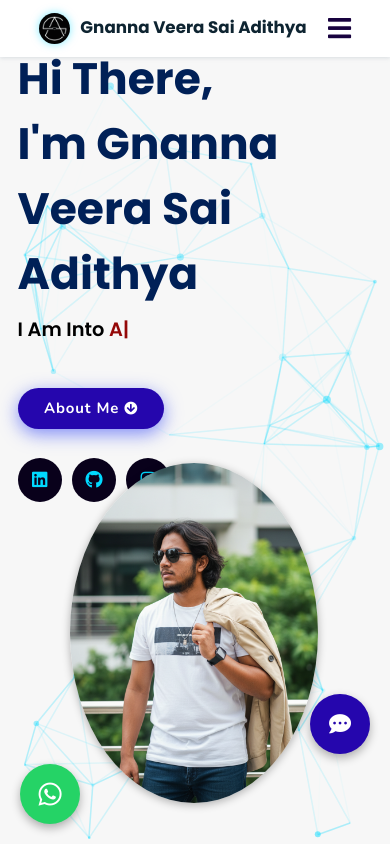
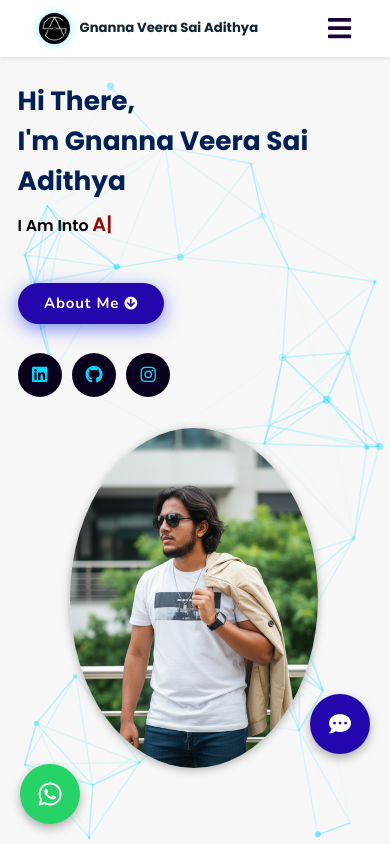
Before and after one commit to vgvvlsa3145/vgvvlsa.dev, a plain HTML site: page index.html in a window 390 px wide. Shown: the top 844 px of the page. Drawn offline with nearby package versions, Linux system fonts and the light colour scheme; no server answers.

Commit message:
Optimize UI responsiveness and fix mobile header overlap

```diff
--- a/assets/css/style.css
+++ b/assets/css/style.css
@@ -173,6 +173,7 @@ header {
 section {
   min-height: 100vh;
   padding: 2rem 9%;
+  scroll-margin-top: 7rem;
 }
 
 .heading {
@@ -1515,6 +1516,22 @@ form .button-area {
     font-size: 55%;
   }
 
+  header .logo {
+    font-size: 1.5rem;
+  }
+
+  header .logo i {
+    font-size: 1.8rem;
+  }
+
+  .home .content h2 {
+    font-size: 3rem;
+  }
+
+  .home .content p {
+    font-size: 1.8rem;
+  }
+
   body {
     padding-right: 0;
   }
--- a/experience/style.css
+++ b/experience/style.css
@@ -437,6 +437,12 @@ header .navbar ul li a:hover{
   html{
     font-size: 55%;
   }
+  header .logo {
+    font-size: 1.5rem;
+  }
+  header .logo i {
+    font-size: 1.8rem;
+  }
   body{
     padding-right: 0;
   }
--- a/projects/style.css
+++ b/projects/style.css
@@ -324,6 +324,12 @@ header .navbar ul li a:hover{
   html{
     font-size: 55%;
   }
+  header .logo {
+    font-size: 1.5rem;
+  }
+  header .logo i {
+    font-size: 1.8rem;
+  }
   body{
     padding-right: 0;
   }
```
